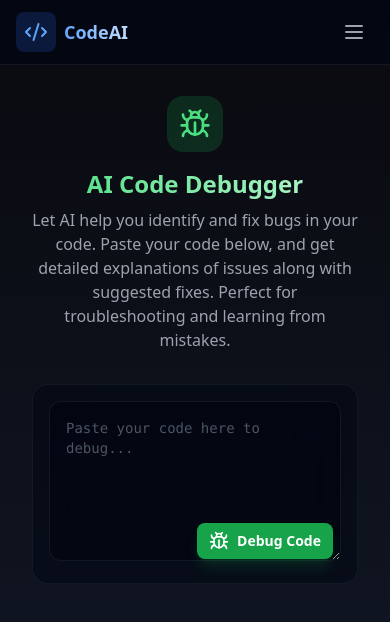
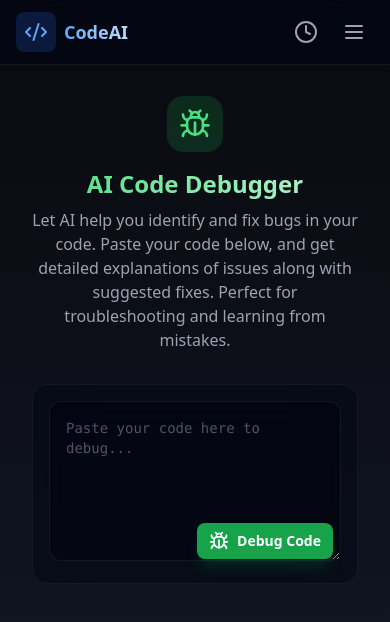
Before and after one commit to Likith-Yadav/CodeAi-Assistant-For-Coding, a React (Vite) app: page /debug in a window 390 px wide. Shown: the top 622 px of the page. Built offline with nearby package versions, Linux system fonts and the light colour scheme; no server answers; the database is empty; sample sign-in values are in the browser's storage.

Commit message:
responsive

```diff
--- a/src/components/AuthLayout.tsx
+++ b/src/components/AuthLayout.tsx
@@ -1,4 +1,4 @@
-import React from 'react';
+import React, { useState } from 'react';
 import Navigation from './Navigation';
 import ChatHistory from './ChatHistory';
 
@@ -7,13 +7,22 @@ interface AuthLayoutProps {
 }
 
 export default function AuthLayout({ children }: AuthLayoutProps) {
+  const [showMobileChats, setShowMobileChats] = useState(false);
+
   return (
     <div className="min-h-screen gradient-bg text-white">
-      <Navigation />
-      {/* Hide ChatHistory on mobile */}
+      <Navigation
+        showMobileChats={showMobileChats}
+        setShowMobileChats={setShowMobileChats}
+      />
       <div className="hidden md:block">
         <ChatHistory />
       </div>
+      {/* Mobile chat history */}
+      <ChatHistory
+        showMobile={showMobileChats}
+        onClose={() => setShowMobileChats(false)}
+      />
       <main className={`pt-24 pb-16 px-4 md:ml-64 transition-all duration-300`}>
         <div className="container mx-auto">
           {children}
--- a/src/components/ChatHistory.tsx
+++ b/src/components/ChatHistory.tsx
@@ -1,6 +1,6 @@
 import { useState, useEffect } from 'react';
 import { Link, useLocation } from 'react-router-dom';
-import { Clock, Code2, Bug, Sparkles } from 'lucide-react';
+import { Clock, Code2, Bug, Sparkles, X } from 'lucide-react';
 import { useAuth } from '../contexts/AuthContext';
 import { collection, query, orderBy, limit, onSnapshot } from 'firebase/firestore';
 import { db } from '../lib/firebase';
@@ -13,7 +13,12 @@ interface ChatItem {
   prompt: string;
 }
 
-export default function ChatHistory() {
+interface ChatHistoryProps {
+  showMobile?: boolean;
+  onClose?: () => void;
+}
+
+export default function ChatHistory({ showMobile, onClose }: ChatHistoryProps) {
   const { currentUser } = useAuth();
   const location = useLocation();
   const [chats, setChats] = useState<ChatItem[]>([]);
@@ -49,12 +54,42 @@ export default function ChatHistory() {
   };
 
   return (
+    <>
+      {/* Desktop sidebar */}
       <div className="w-64 h-screen border-r border-gray-800/50 bg-gray-950/50 backdrop-blur-xl fixed left-0 top-0 pt-20 overflow-y-auto hidden md:block">
-      <div className="p-4">
-        <div className="flex items-center gap-2 text-gray-400 mb-4">
+        <ChatHistoryContent chats={chats} />
+      </div>
+
+      {/* Mobile bottom sheet */}
+      {showMobile && (
+        <div className="fixed inset-0 bg-black/50 z-50 md:hidden">
+          <div className="absolute bottom-0 left-0 right-0 bg-gray-950 border-t border-gray-800 rounded-t-2xl max-h-[80vh] overflow-y-auto">
+            <div className="sticky top-0 bg-gray-950 p-4 border-b border-gray-800 flex items-center justify-between">
+              <div className="flex items-center gap-2 text-gray-400">
                 <Clock className="w-4 h-4" />
                 <span className="text-sm font-medium">Recent Chats</span>
               </div>
+              <button
+                onClick={onClose}
+                className="p-2 text-gray-400 hover:text-white"
+              >
+                <X className="w-5 h-5" />
+              </button>
+            </div>
+            <div className="p-4">
+              <ChatHistoryContent chats={chats} />
+            </div>
+          </div>
+        </div>
+      )}
+    </>
+  );
+}
+
+function ChatHistoryContent({ chats }: { chats: ChatItem[] }) {
+  const location = useLocation();
+
+  return (
     <div className="space-y-2">
       {chats.map((chat) => (
         <Link
@@ -81,7 +116,5 @@ export default function ChatHistory() {
         </div>
       )}
     </div>
-      </div>
-    </div>
   );
 }
--- a/src/components/Navigation.tsx
+++ b/src/components/Navigation.tsx
@@ -1,12 +1,13 @@
 import { Link, useNavigate } from 'react-router-dom';
 import { useAuth } from '../contexts/AuthContext';
-import { Code2, Sparkles, Bug, LogOut, Menu, X } from 'lucide-react';
+import { Code2, Sparkles, Bug, LogOut, Menu, X, Clock } from 'lucide-react';
 import { useState } from 'react';
 
 export default function Navigation() {
   const { currentUser, logout } = useAuth();
   const navigate = useNavigate();
   const [isOpen, setIsOpen] = useState(false);
+  const [showMobileChats, setShowMobileChats] = useState(false);
 
   const handleLogout = async () => {
     try {
@@ -33,12 +34,20 @@ export default function Navigation() {
           </Link>
 
           {/* Mobile menu button */}
+          <div className="flex items-center gap-2">
+            <button
+              onClick={() => setShowMobileChats(!showMobileChats)}
+              className="md:hidden p-2 text-gray-400 hover:text-white"
+            >
+              <Clock className="w-6 h-6" />
+            </button>
             <button
               onClick={() => setIsOpen(!isOpen)}
               className="md:hidden p-2 text-gray-400 hover:text-white"
             >
               {isOpen ? <X className="w-6 h-6" /> : <Menu className="w-6 h-6" />}
             </button>
+          </div>
 
           {/* Desktop menu */}
           <div className="hidden md:flex items-center gap-6">
```
Lines whose indentation alone changed are shown as unchanged.
